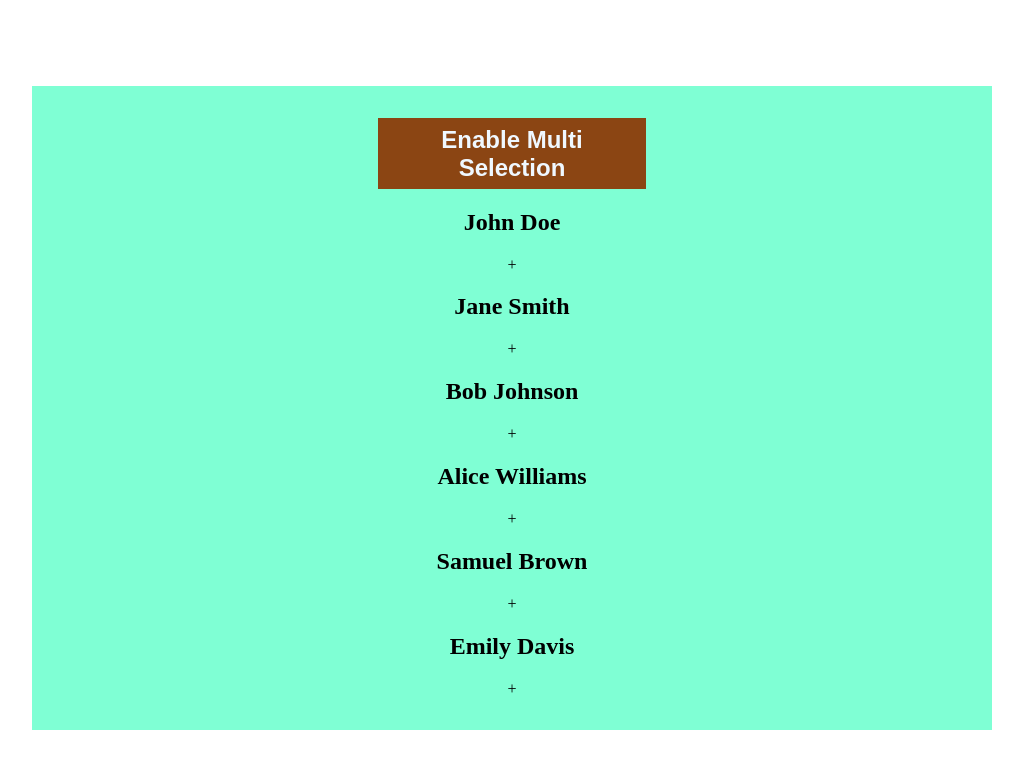
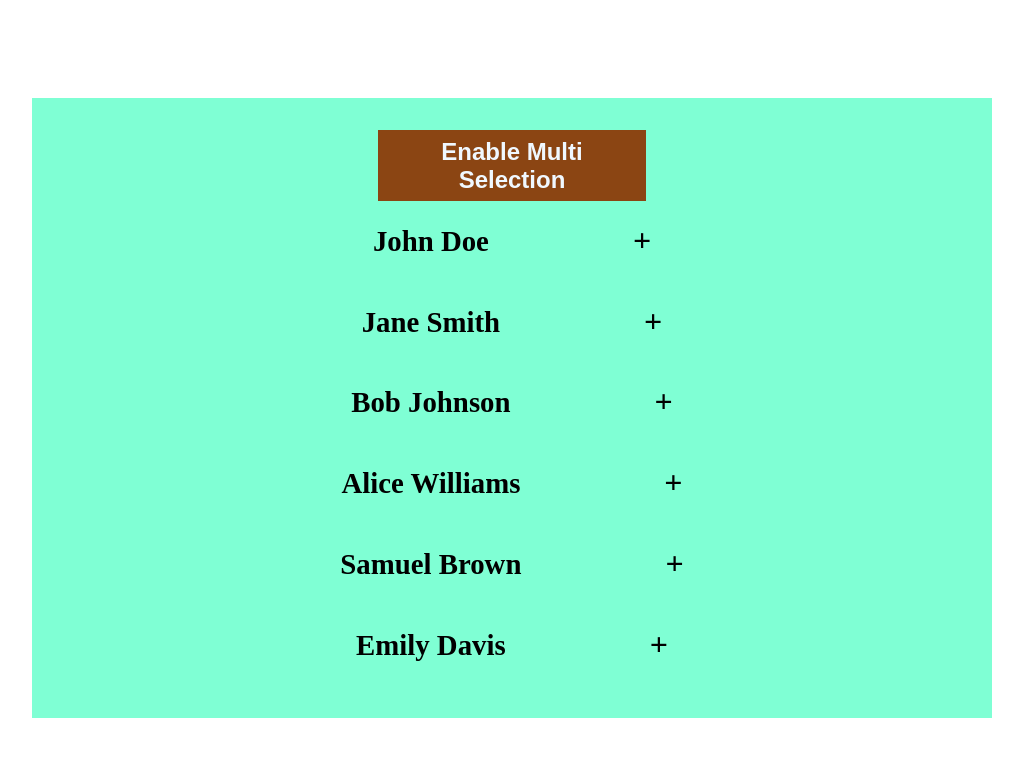
Before and after one commit to anynomous001/Feature_Practice, a React (Vite) app: page / in a window 1280 px wide. Shown: the top 768 px of the page, without its empty margins (136-1159 px from the left). Built offline with nearby package versions, Linux system fonts and the light colour scheme.

Commit message:
styling of Accordian done moving to the next one

```diff
--- a/src/Components/Accordian/index.jsx
+++ b/src/Components/Accordian/index.jsx
@@ -36,16 +36,16 @@ export default function Accordian() {
                     data && data.length > 0 ? (
                         data.map(item => (
                             <div key={item.age} onClick={multiSelection ? () => handleMultiClick(item.age) : () => handleClick(item.age)}>
-                                <h2 >{item.name}</h2>
+                                <h2 className='h2'>{item.name}</h2>
                                 <span>+</span>
                                 {multiSelection ?
                                     multi.indexOf(item.age) !== -1 &&
-                                    (<div>
-                                        <p>{item.about}</p>
+                                    (<div className='answers'>
+                                        <p className='p'>{item.about}</p>
                                     </div>)
                                     : selected === item.age &&
-                                    (<div>
-                                        <p>{item.about}</p>
+                                    (<div className='answers'>
+                                        <p className='p'>{item.about}</p>
                                     </div>)
                                 }
                             </div>
--- a/src/Components/Accordian/style.css
+++ b/src/Components/Accordian/style.css
@@ -6,6 +6,7 @@ body {
     background-color: aquamarine;
     width: 70%;
     padding: 2em;
+    cursor: pointer;
 }
 
 .outer-container {
@@ -25,3 +26,25 @@ body {
     border: none;
     cursor: pointer;
 }
+
+.h2 {
+    font-size: 1.8rem;
+    display: inline-block;
+    margin-right: 5em;
+}
+
+span {
+    font-size: 2rem;
+    font-weight: 800;
+}
+
+.p {
+    font-size: 1.3rem;
+    font-weight: 600;
+    color: aliceblue;
+}
+
+.answers {
+    background-color: brown;
+    padding: 1em;
+}
```
